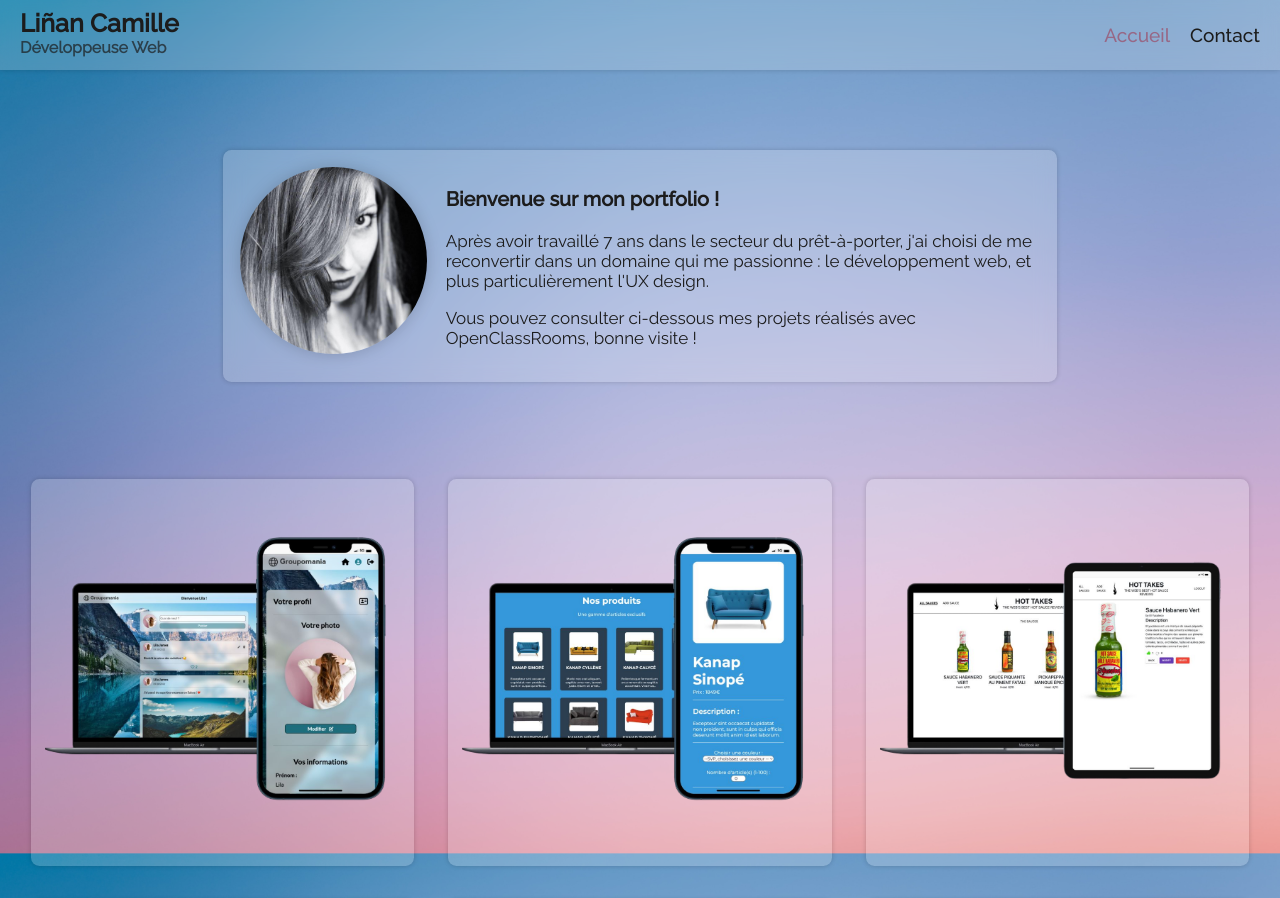
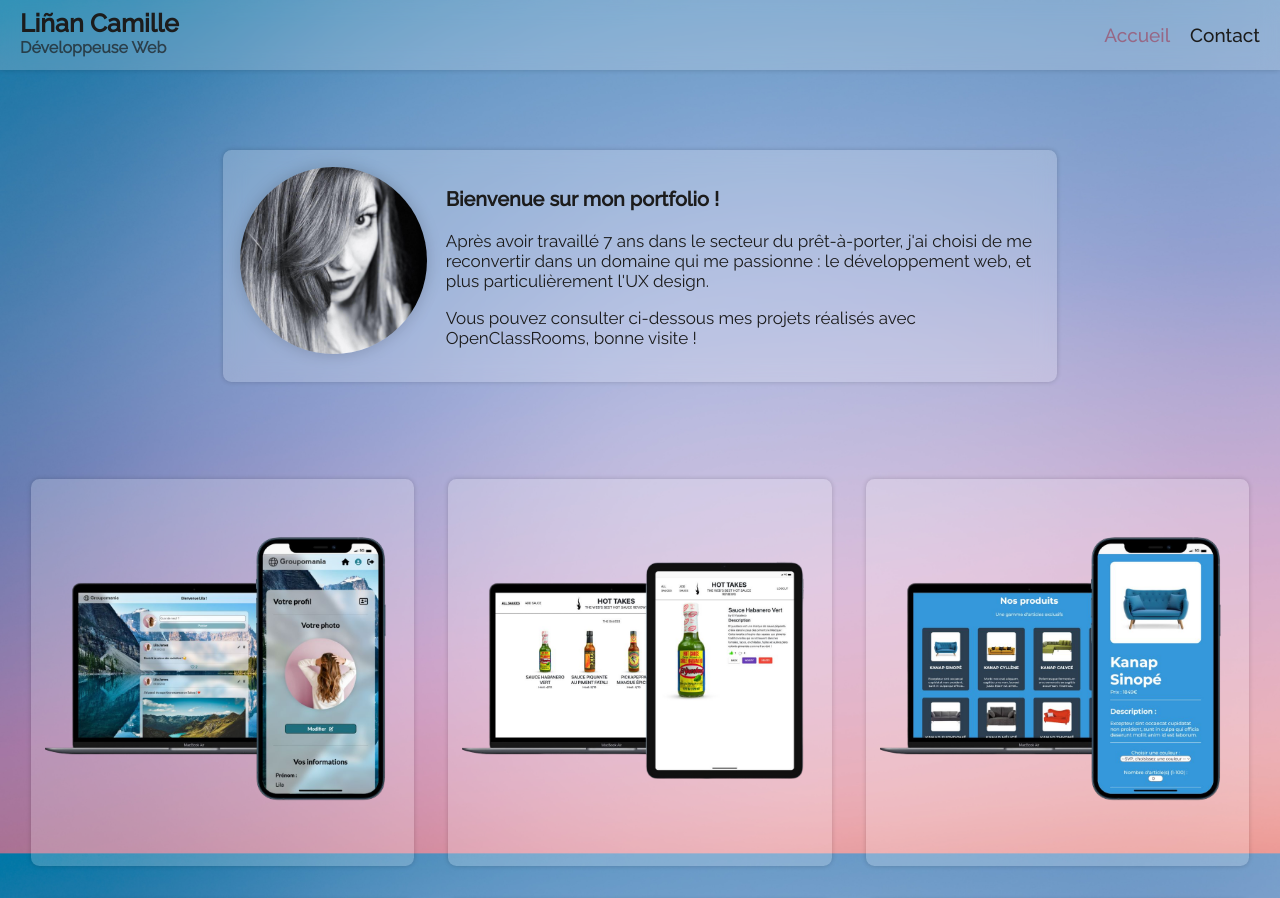
Before and after one commit to CamilleLinan/Portfolio-V1, a React (Create React App) app: page / in a window 1280 px wide. Shown: the top 898 px of the page. Built offline with nearby package versions, Linux system fonts and the light colour scheme.

Commit message:
corrections cards

```diff
--- a/src/components/Home/DisplayCards.jsx
+++ b/src/components/Home/DisplayCards.jsx
@@ -4,10 +4,10 @@ const DisplayCards = () => {
     return (
         <section className="projects">
             <ul className="projects_list">
-                {projectList.map(({ id, cover, name }) => (
+                {projectList.map(({ id, cover, alt, name }) => (
                     <li key={id} className="projects_project">
                         <figure className="projects_project_figure">
-                            <img src={cover} alt='project-cover' className="projects_project_figure_img" />
+                            <img src={cover} alt={alt} className="projects_project_figure_img" />
                             <figcaption className="projects_project_figcaption">{name}</figcaption>
                         </figure>
                     </li>
--- a/src/datas/projectList.js
+++ b/src/datas/projectList.js
@@ -1,8 +1,8 @@
 import booki from './cover/1booki-cover.png'
 import ohmyfood from './cover/2ohmyfood-cover.png'
 import lapanthere from './cover/3lapanthere-cover.png'
+import kanap from './cover/5kanap-cover.png'
 import hottakes from './cover/4hottakes-cover.png'
-import kanap from './cover/5kanap-cover.png'
 import groupomania from './cover/6groupomania-cover.png'
 
 export const projectList = [
@@ -10,30 +10,36 @@ export const projectList = [
         id: '01',
         name: 'Booki',
         cover: booki,
+        alt: 'booki-cover',
     },
     {
         id: '02',
         name: 'OhMyFood',
         cover: ohmyfood,
+        alt: 'ohmyfood-cover',
     },
     {
         id: '03',
         name: 'La Panthere',
         cover: lapanthere,
+        alt: 'lapanthere-cover',
     },
     {
         id: '04',
         name: 'Kanap',
-        cover: hottakes,
+        cover: kanap,
+        alt: 'kanap-cover',
     },
     {
         id: '05',
         name: 'Hot Takes',
-        cover: kanap,
+        cover: hottakes,
+        alt: 'hottakes-cover',
     },
     {
         id: '06',
         name: 'Groupomania',
         cover: groupomania,
+        alt: 'groupomania-cover',
     }
 ]
--- a/src/styles/sass/_DisplayCards.scss
+++ b/src/styles/sass/_DisplayCards.scss
@@ -29,7 +29,7 @@
         width: 33%;
 
         &_figure {
-            background-color: $bg-section;
+            background-color: $bg-color;
             box-shadow: 0 0 5px #0000002e;
             border-radius: 0.5rem;
             margin-block: 0;
--- a/src/styles/sass/_Footer.scss
+++ b/src/styles/sass/_Footer.scss
@@ -1,7 +1,7 @@
 @import 'variables';
 
 .footer {
-    background: $bg-header;
+    background: $bg-color;
     backdrop-filter: blur(10px);
     margin: 70px -7px -16px -7px;
 
--- a/src/styles/sass/_Header.scss
+++ b/src/styles/sass/_Header.scss
@@ -5,7 +5,7 @@
     position: fixed;
     top: 0;
     width: 100%;
-    background-color: $bg-header;
+    background-color: $bg-color;
     backdrop-filter: blur(10px);
     margin: 0 -8px;
     box-shadow: 0 0 5px #0000002e;
--- a/src/styles/sass/_Intro.scss
+++ b/src/styles/sass/_Intro.scss
@@ -14,7 +14,7 @@
     display: flex;
     width: 70%;
     margin: 150px auto 80px auto;
-    background: $bg-section;
+    background: $bg-color;
     padding: 1rem;
     border-radius: 0.5rem;
     box-shadow: 0 0 5px #0000002e;
--- a/src/styles/sass/_variables.scss
+++ b/src/styles/sass/_variables.scss
@@ -1,6 +1,4 @@
 $txt-color: rgb(28, 28, 28);
 $link-color: #976886;
 
-$bg-color: rgb(224, 224, 224);
-$bg-header: rgba(255, 255, 255, 0.2);
-$bg-section: rgba(255, 255, 255, 0.2);
+$bg-color: rgba(255, 255, 255, 0.2);
```
Also changed, not shown: 1 other file (tests, documents, lock files or other folders).
